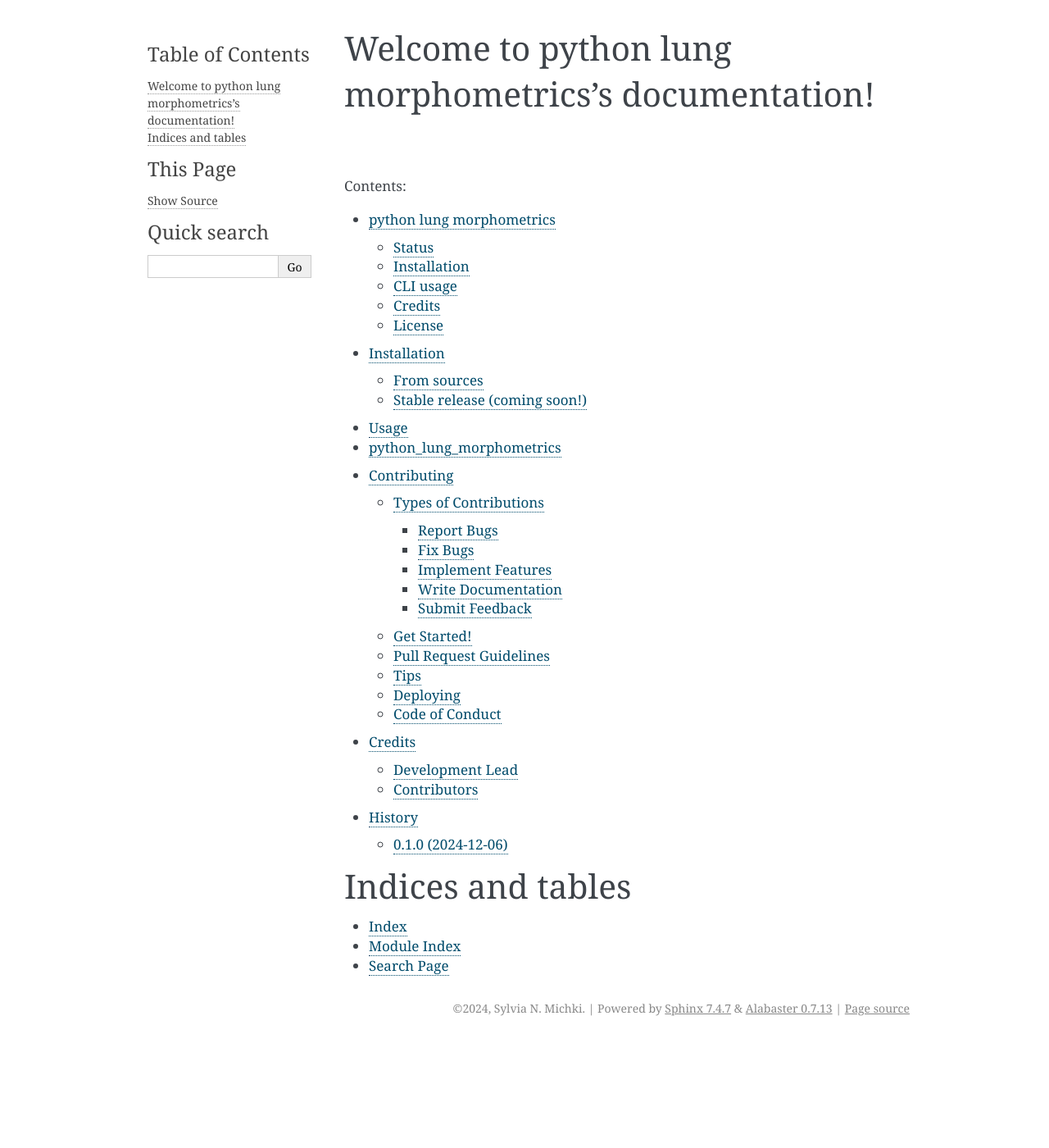
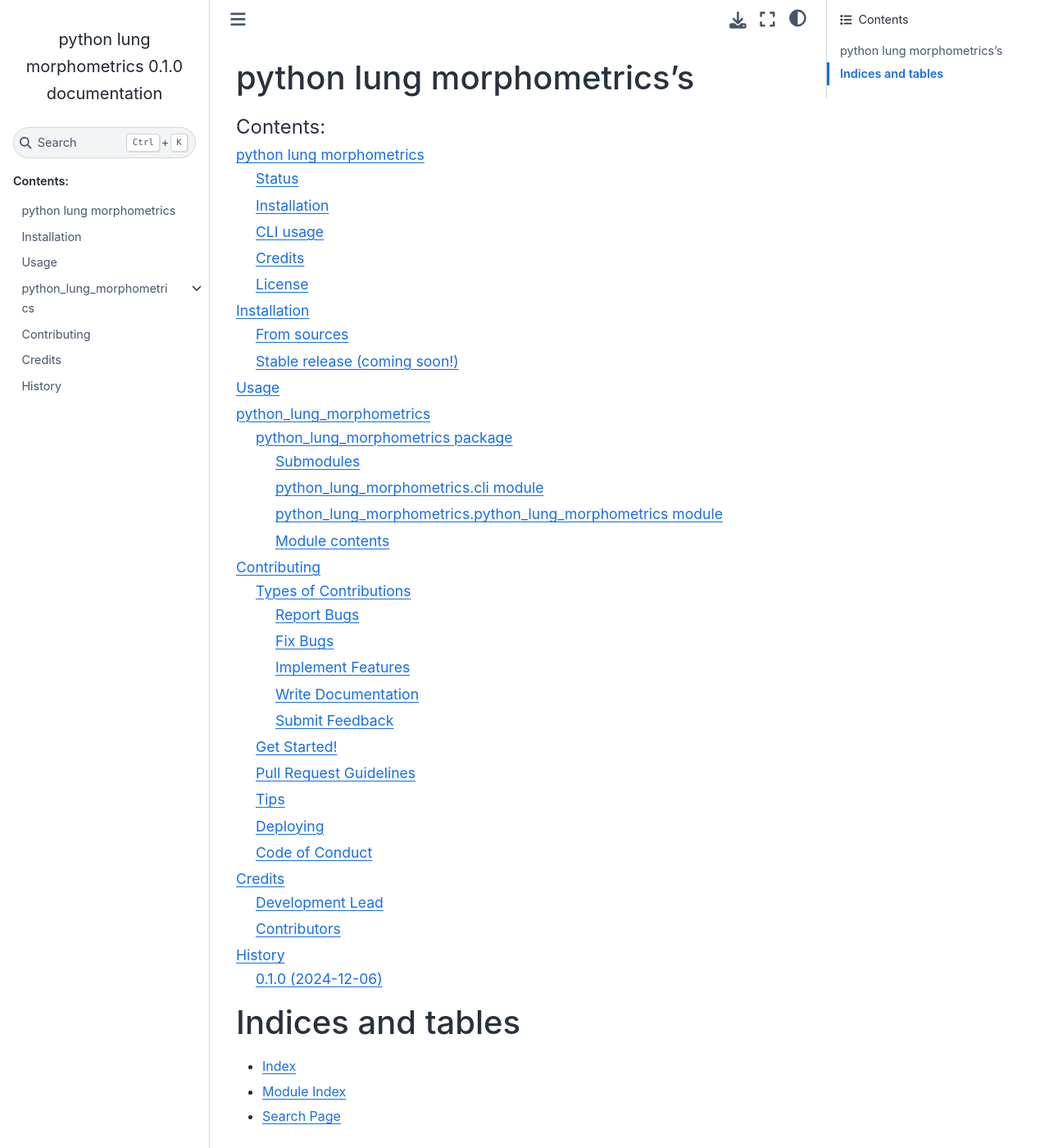
Before and after one commit to sylviamic/python_lung_morphometrics, a Sphinx documentation site: the page built from docs/index.rst, in a window 1280 px wide and 1400 px high. Shown: the whole window at 82% size. Built offline with Sphinx 7.4.7 and the Sphinx Book theme 1.1.4, drawn with Linux system fonts in a browser that asks for light colours; pages that are not in the unit, such as notebooks, are missing from menus; some of the changed text lies outside the part shown.

Commit message:
Updated docs and fixed cli.py import.

```diff
--- a/README.rst
+++ b/README.rst
@@ -9,7 +9,7 @@ Status
 ------
 
 .. image:: https://woodpecker.sylviamichki.xyz/api/badges/1/status.svg
-   :target: https://woodpecker.sylviamichki.xyz/api/badges/1/status.svg
+   :target: https://woodpecker.sylviamichki.xyz/repos/1
 
 Installation
 ------------
--- a/docs/conf.py
+++ b/docs/conf.py
@@ -84,8 +84,8 @@ todo_include_todos = False
 # The theme to use for HTML and HTML Help pages.  See the documentation for
 # a list of builtin themes.
 #
-#html_theme = 'sphinx_book_theme'
-html_them = "pydata_sphinx_theme"
+html_theme = 'sphinx_book_theme'
+#html_theme = "pydata_sphinx_theme"
 
 # Theme options are theme-specific and customize the look and feel of a
 # theme further.  For a list of options available for each theme, see the
--- a/docs/index.rst
+++ b/docs/index.rst
@@ -1,8 +1,8 @@
-Welcome to python lung morphometrics's documentation!
-=====================================================
+python lung morphometrics's
+===========================
 
 .. toctree::
-   :maxdepth: 4
+   :maxdepth: 3
    :caption: Contents:
 
    readme
--- /dev/null
+++ b/docs/python_lung_morphometrics.rst
@@ -0,0 +1,29 @@
+python\_lung\_morphometrics package
+===================================
+
+Submodules
+----------
+
+python\_lung\_morphometrics.cli module
+--------------------------------------
+
+.. automodule:: python_lung_morphometrics.cli
+   :members:
+   :undoc-members:
+   :show-inheritance:
+
+python\_lung\_morphometrics.python\_lung\_morphometrics module
+--------------------------------------------------------------
+
+.. automodule:: python_lung_morphometrics.python_lung_morphometrics
+   :members:
+   :undoc-members:
+   :show-inheritance:
+
+Module contents
+---------------
+
+.. automodule:: python_lung_morphometrics
+   :members:
+   :undoc-members:
+   :show-inheritance:
```
Also changed, not shown: 1 other file.
